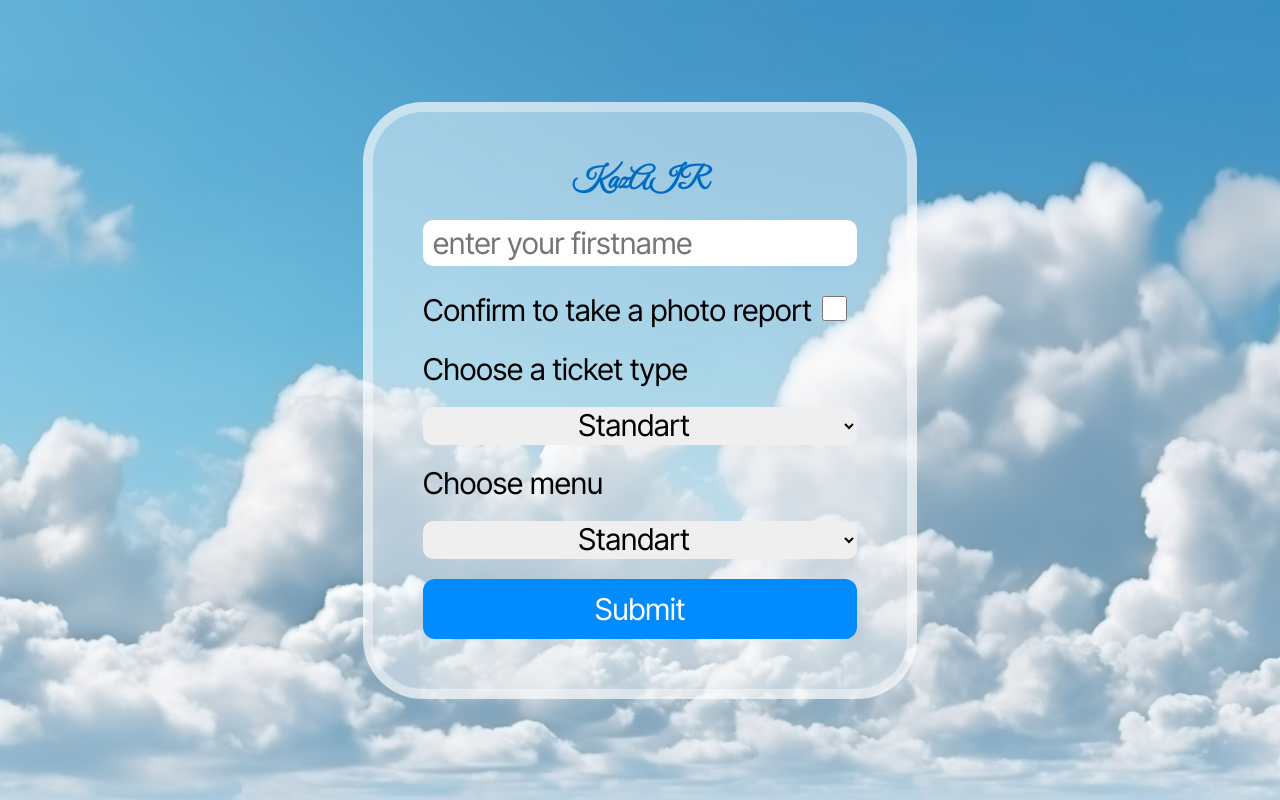
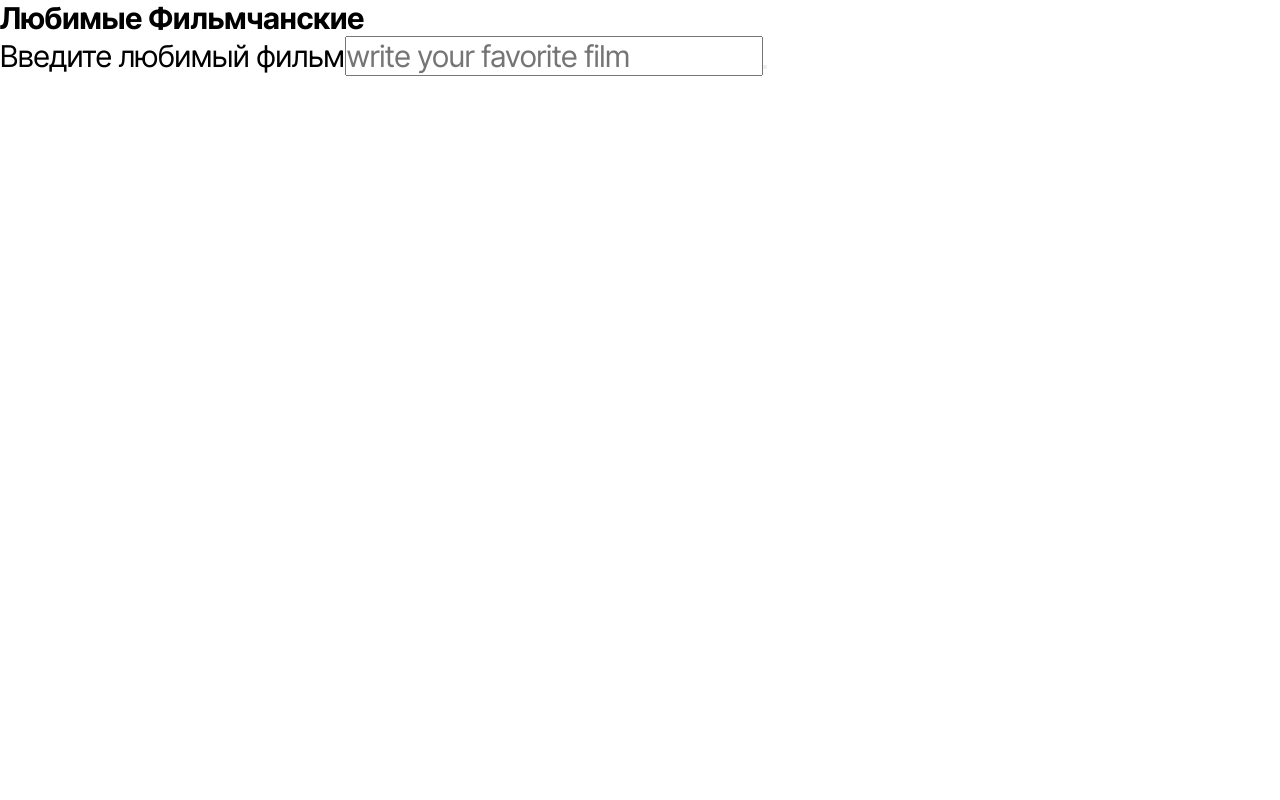
Before and after one commit to rimun23/React-Projects, a React (Create React App) app: page / in a window 1280 px wide. Built offline with nearby package versions, Linux system fonts and the light colour scheme.

Commit message:
custom hooks(not finish and need to fix)

```diff
--- a/src/App.css
+++ b/src/App.css
@@ -5,55 +5,3 @@
   font-family: "Inter Tight", serif;
   font-size: 30px;
 }
-.zag {
-  font-family: "Great Vibes", serif;
-  color: rgb(0, 108, 197);
-  text-align: center;
-}
-.main {
-  display: flex;
-  justify-content: center;
-  align-items: center;
-  height: 100vh;
-  background-image: url("./images/—Pngtree—3d\ render\ stunning\ white\ fluffy_13280975.jpg");
-  background-size: cover;
-}
-.form {
-  position: relative;
-  display: flex;
-  flex-direction: column;
-  background-color: rgba(255, 255, 255, 0.452);
-  padding: 40px;
-  border-radius: 60px;
-  border: 10px solid rgba(255, 255, 255, 0.411);
-}
-.form * {
-  margin: 10px;
-}
-.form button {
-  background-color: rgb(0, 140, 255);
-  border-radius: 12px;
-  color: white;
-  border: none;
-  padding: 12px;
-  cursor: pointer;
-}
-input {
-  padding: 5px 10px;
-  border: none;
-  outline: none;
-  border-radius: 10px;
-}
-select {
-  text-align: center;
-  border: none;
-  outline: none;
-  border-radius: 10px;
-}
-select:focus {
-  border-radius: 10px 10px 0 0;
-}
-input[type="checkbox"] {
-  width: 25px;
-  height: 25px;
-}
--- a/src/App.jsx
+++ b/src/App.jsx
@@ -1,9 +1,14 @@
 import React from "react";
-import TicketForAirbus from "./components/TicketForAirbus";
+import useMovies from "./UseFavoriteMovies";
+import MovieList from "./components/MovieList";
+import AddMovies from "./components/AddMovie";
 function App() {
+  const { movies, addMovies, removeMovie } = useMovies();
   return (
     <div className="main">
-      <TicketForAirbus />
+      <h1>Любимые Фильмчанские</h1>
+      <AddMovies addMovies={addMovies} />
+      <MovieList movies={movies} removeMovie={removeMovie} />
     </div>
   );
 }
--- /dev/null
+++ b/src/UseFavoriteMovies.js
@@ -0,0 +1,16 @@
+import { useState } from "react";
+const useMovies = () => {
+  const [movies, setMovies] = useState([
+    "Дети арбата",
+    "А зори здесь тихие (1972)",
+  ]);
+  const addMovies = (movie) => {
+    setMovies([...movies, movie]);
+  };
+  const removeMovie = (index) => {
+    setMovies(movies.filter((_, i) => i !== index));
+  };
+  return { movies, removeMovie, addMovies };
+};
+
+export default useMovies;
--- /dev/null
+++ b/src/components/AddMovie.jsx
@@ -0,0 +1,24 @@
+import React, { useState } from "react";
+function AddMovies({ addMovies }) {
+  const [movie, setMovie] = useState("");
+  const handleSubmit = (e) => {
+    e.preventDefault();
+    if (movie) {
+      addMovies(movie);
+      setMovie("");
+    }
+  };
+  return (
+    <form onSubmit={handleSubmit}>
+      <label>Введите любимый фильм</label>
+      <input
+        type="text"
+        value={movie}
+        placeholder="write your favorite film"
+        onChange={(e) => setMovie(e.target.value)}
+      />
+      <button type="submit"></button>
+    </form>
+  );
+}
+export default AddMovies;
--- /dev/null
+++ b/src/components/MovieList.jsx
@@ -0,0 +1,17 @@
+import React from "react";
+
+const MovieList = ({ movies, removeMovie }) => {
+  console.log(movies);
+
+  return (
+    <ul>
+      {movies.map((movie, index) => (
+        <li key={index}>
+          {movie}
+          <button onClick={removeMovie(index)}>Delete</button>
+        </li>
+      ))}
+    </ul>
+  );
+};
+export default MovieList;
--- a/src/components/TicketForAirbus.jsx
+++ /dev/null
@@ -1,76 +0,0 @@
-import React, { useState } from "react";
-function TicketForAirbus() {
-  const [formData, setFormData] = useState({
-    name: "",
-    agreeToPhoto: false,
-    ticketType: "",
-    menu: "",
-  });
-  const handleChange = (e) => {
-    const { name, value } = e.target;
-    setFormData((prevData) => ({
-      ...prevData,
-      [name]: value,
-    }));
-  };
-  const handleCheckBoxChange = (e) => {
-    const { name, checked } = e.target;
-    setFormData((prevData) => ({
-      ...prevData,
-      [name]: checked,
-    }));
-  };
-  const handleSubmit = (e) => {
-    e.preventDefault();
-    if (!formData.ticketType || !formData.menu) {
-      alert("choose a ticket type or menu!");
-    } else {
-      console.log("submitted data", formData);
-    }
-    setFormData({
-      name: "",
-      agreeToPhoto: false,
-      ticketType: "",
-      menu: "",
-    });
-  };
-  return (
-    <div className="all">
-      <form onSubmit={handleSubmit} className="form">
-        <h1 className="zag">KazAIR</h1>
-        <input
-          type="text"
-          value={formData.name}
-          name="name"
-          placeholder="enter your firstname"
-          onChange={handleChange}
-        />
-        <label>
-          {" "}
-          Сonfirm to take a photo report
-          <input
-            type="checkbox"
-            name="agreeToPhoto"
-            checked={formData.agreeToPhoto}
-            onChange={handleCheckBoxChange}
-            className="checkBox"
-          />
-        </label>
-        <label>Choose a ticket type</label>
-        <select name="ticketType" onChange={handleChange}>
-          <option value="standart">Standart</option>
-          <option value="VIP">VIP</option>
-          <option value="premium">Premium</option>
-        </select>
-        <label>Choose menu</label>
-        <select name="menu" onChange={handleChange}>
-          <option value="standart">Standart</option>
-          <option value="vegetarian">Vegetarian</option>
-          <option value="seafood">Seafood</option>
-        </select>
-        <button type="submit">Submit</button>
-      </form>
-    </div>
-  );
-}
-export default TicketForAirbus;
```
Also changed, not shown: src/images/—Pngtree—3d render stunning white fluffy_13280975.jpg (deleted).
